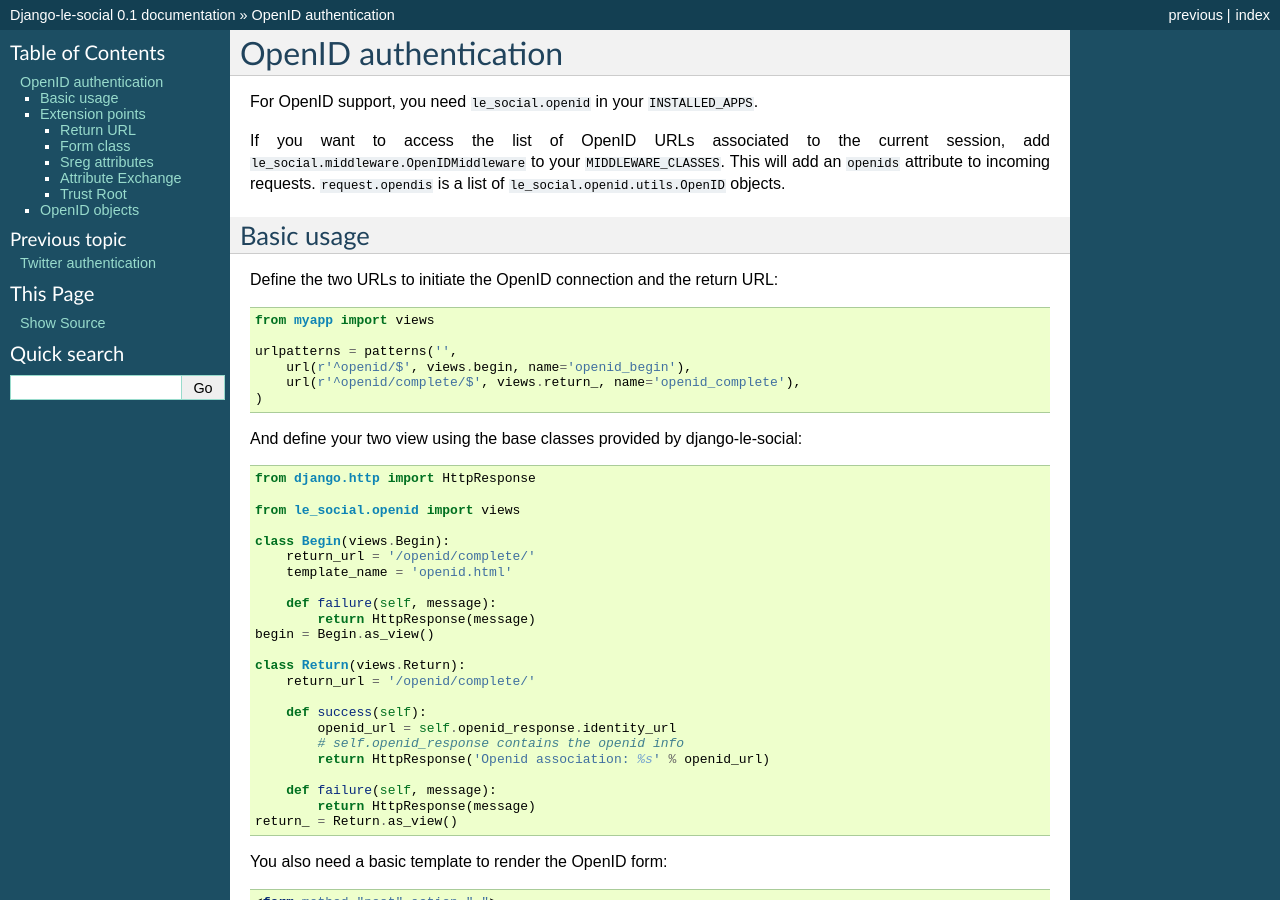
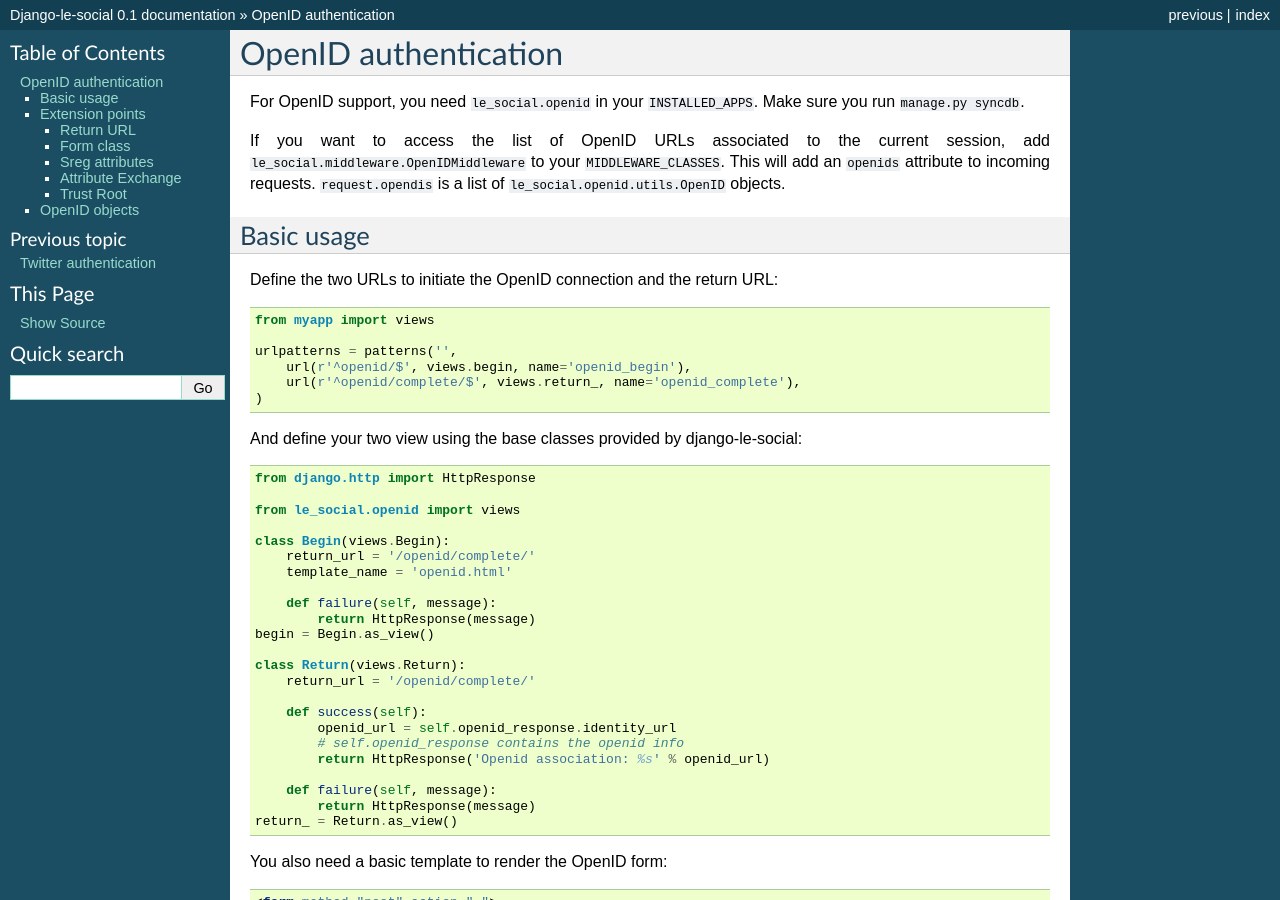
Before and after one commit to brutasse/django-le-social, a Sphinx documentation site: the page built from docs/openid.rst, in a window 1280 px wide and 900 px high. Built offline with Sphinx 7.4.7, drawn with Linux system fonts in a browser that asks for light colours.

Commit message:
Syncdb required for openid support

```diff
--- a/docs/openid.rst
+++ b/docs/openid.rst
@@ -2,6 +2,7 @@ OpenID authentication
 =====================
 
 For OpenID support, you need ``le_social.openid`` in your ``INSTALLED_APPS``.
+Make sure you run ``manage.py syncdb``.
 
 If you want to access the list of OpenID URLs associated to the current
 session, add ``le_social.middleware.OpenIDMiddleware`` to your
```
